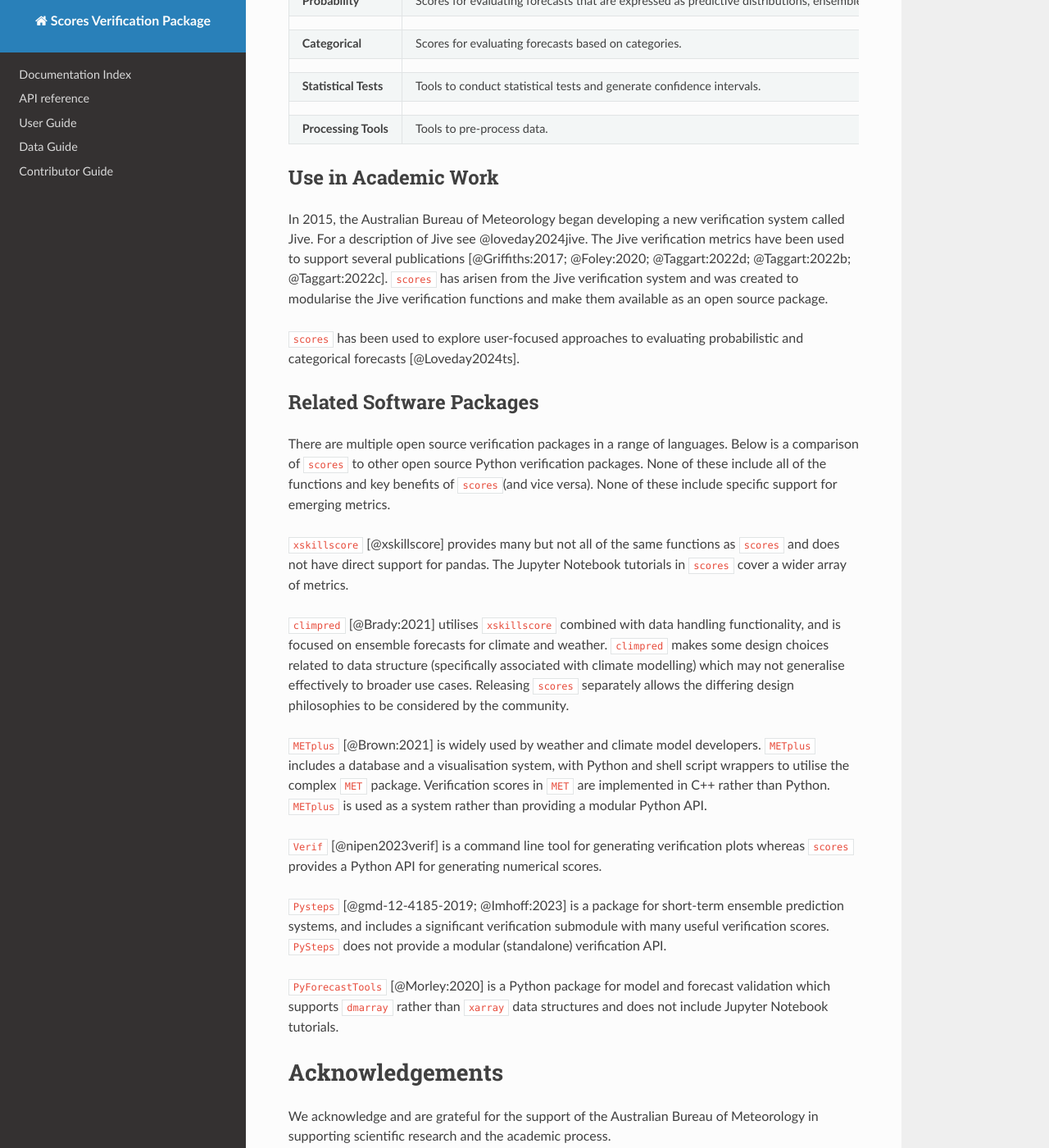
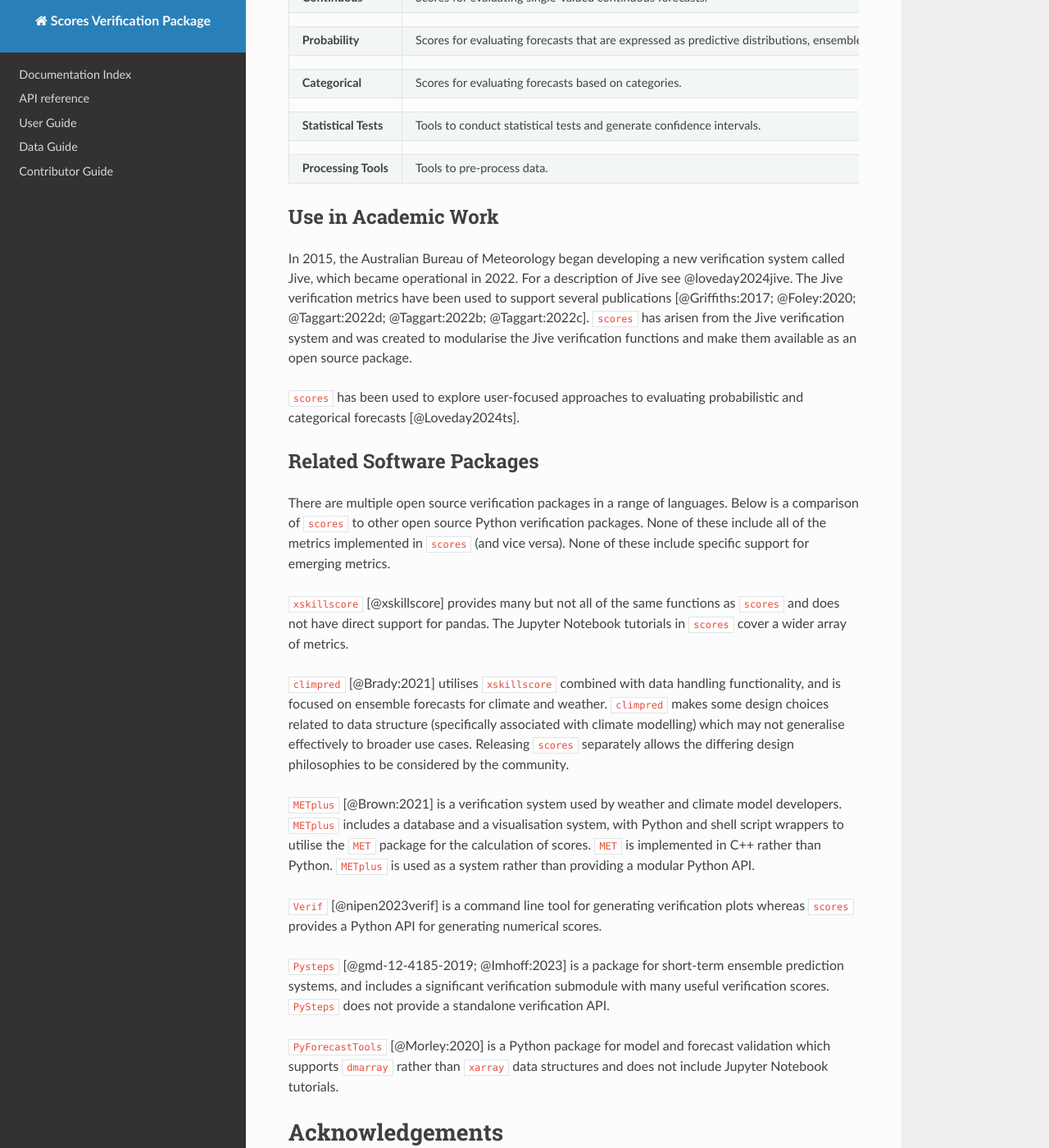
Before and after one commit to nci/scores, an MkDocs documentation site: the page built from docs/paper.md, in a window 1280 px wide and 1400 px high, scrolled down 2205 px. Shown: the whole window at 82% size. Built offline with MkDocs 1.6.1, drawn with Linux system fonts in a browser that asks for light colours; nearby versions of some CDN libraries; some of the changed text lies outside the part shown.

Commit message:
Revisions

```diff
--- a/docs/paper.md
+++ b/docs/paper.md
@@ -94,16 +94,18 @@ In order to meet the needs of researchers, `scores` provides the following key b
 
 **Compatability**
 
-- Provides its own implementations where relevant, avoiding extensive dependencies and allowing greater API consistency.
-- Easy to integrate and use in a wide variety of environments. It has been tested and used on workstations, servers and in high performance computing (supercomputing) environments.
+- Highly modular - provides its own implementations, avoids extensive dependencies and allows greater API consistency.
+- Easy to integrate and use in a wide variety of environments. It has been used on workstations, servers and in high performance computing (supercomputing) environments.
+- Maintains 100% automated test coverage.
 - Uses Dask [@Dask:2016] for scaling and performance.
 - Expanding support for `pandas` [@pandas:2024; @McKinney:2010].
+
 
 ## Metrics, Statistical Techniques and Data Processing Tools Included in `scores`
 
 At the time of writing, `scores` includes over 50 metrics, statistical techniques and data processing tools. For an up to date list, please see the `scores` documentation.
 
-The ongoing development roadmap includes additional metrics, tools, and statistical tests.
+The ongoing development roadmap includes the addition of more metrics, tools, and statistical tests.
 
 Table: A **Curated Selection** of the Metrics, Tools and Statistical Tests Currently Included in `scores`
 
@@ -121,23 +123,23 @@ Table: A **Curated Selection** of the Metrics, Tools and Statistical Tests Curre
 
 ## Use in Academic Work
 
-In 2015, the Australian Bureau of Meteorology began developing a new verification system called Jive. For a description of Jive see @loveday2024jive. The Jive verification metrics have been used to support several publications [@Griffiths:2017; @Foley:2020; @Taggart:2022d; @Taggart:2022b; @Taggart:2022c]. `scores` has arisen from the Jive verification system and was created to modularise the Jive verification functions and make them available as an open source package.
+In 2015, the Australian Bureau of Meteorology began developing a new verification system called Jive, which became operational in 2022. For a description of Jive see @loveday2024jive. The Jive verification metrics have been used to support several publications [@Griffiths:2017; @Foley:2020; @Taggart:2022d; @Taggart:2022b; @Taggart:2022c]. `scores` has arisen from the Jive verification system and was created to modularise the Jive verification functions and make them available as an open source package.
 
 `scores` has been used to explore user-focused approaches to evaluating probabilistic and categorical forecasts [@Loveday2024ts].
 
 ## Related Software Packages
 
-There are multiple open source verification packages in a range of languages. Below is a comparison of `scores` to other open source Python verification packages. None of these include all of the functions and key benefits of `scores`(and vice versa). None of these include specific support for emerging metrics.
+There are multiple open source verification packages in a range of languages. Below is a comparison of `scores` to other open source Python verification packages. None of these include all of the metrics implemented in `scores` (and vice versa). None of these include specific support for emerging metrics.
 
 `xskillscore` [@xskillscore] provides many but not all of the same functions as `scores` and does not have direct support for pandas. The Jupyter Notebook tutorials in `scores` cover a wider array of metrics.
 
 `climpred` [@Brady:2021] utilises `xskillscore` combined with data handling functionality, and is focused on ensemble forecasts for climate and weather. `climpred` makes some design choices related to data structure (specifically associated with climate modelling) which may not generalise effectively to broader use cases. Releasing `scores` separately allows the differing design philosophies to be considered by the community.
 
-`METplus` [@Brown:2021] is widely used by weather and climate model developers. `METplus` includes a database and a visualisation system, with Python and shell script wrappers to utilise the complex `MET` package. Verification scores in `MET` are implemented in C++ rather than Python. `METplus` is used as a system rather than providing a modular Python API.
+`METplus` [@Brown:2021] is a verification system used by weather and climate model developers. `METplus` includes a database and a visualisation system, with Python and shell script wrappers to utilise the `MET` package for the calculation of scores. `MET` is implemented in C++ rather than Python. `METplus` is used as a system rather than providing a modular Python API.
 
 `Verif` [@nipen2023verif] is a command line tool for generating verification plots whereas `scores` provides a Python API for generating numerical scores.
 
-`Pysteps` [@gmd-12-4185-2019; @Imhoff:2023] is a package for short-term ensemble prediction systems, and includes a significant verification submodule with many useful verification scores. `PySteps` does not provide a modular (standalone) verification API.
+`Pysteps` [@gmd-12-4185-2019; @Imhoff:2023] is a package for short-term ensemble prediction systems, and includes a significant verification submodule with many useful verification scores. `PySteps` does not provide a standalone verification API.
 
 `PyForecastTools` [@Morley:2020] is a Python package for model and forecast validation which supports `dmarray` rather than `xarray` data structures and does not include Jupyter Notebook tutorials.
 
```
